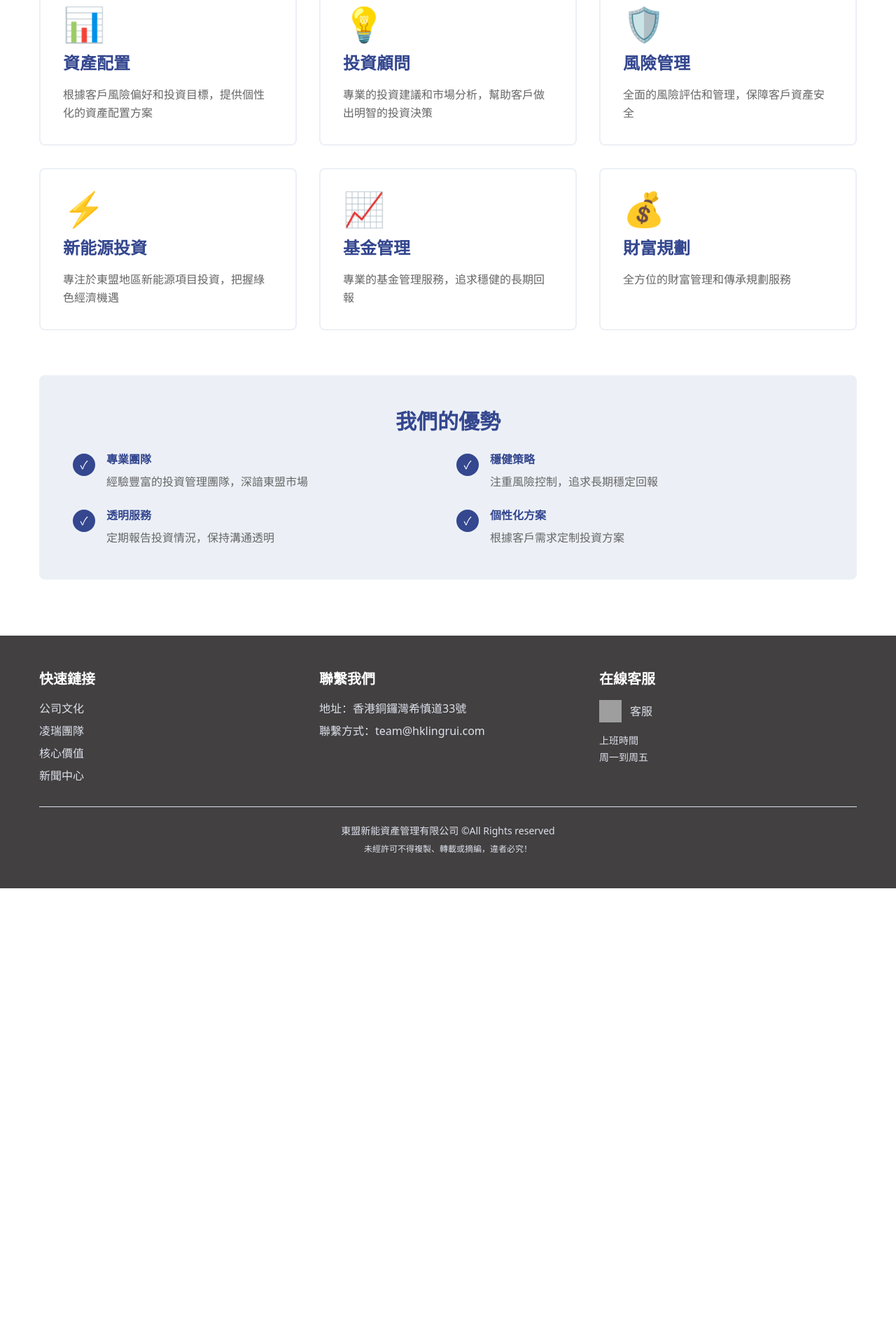
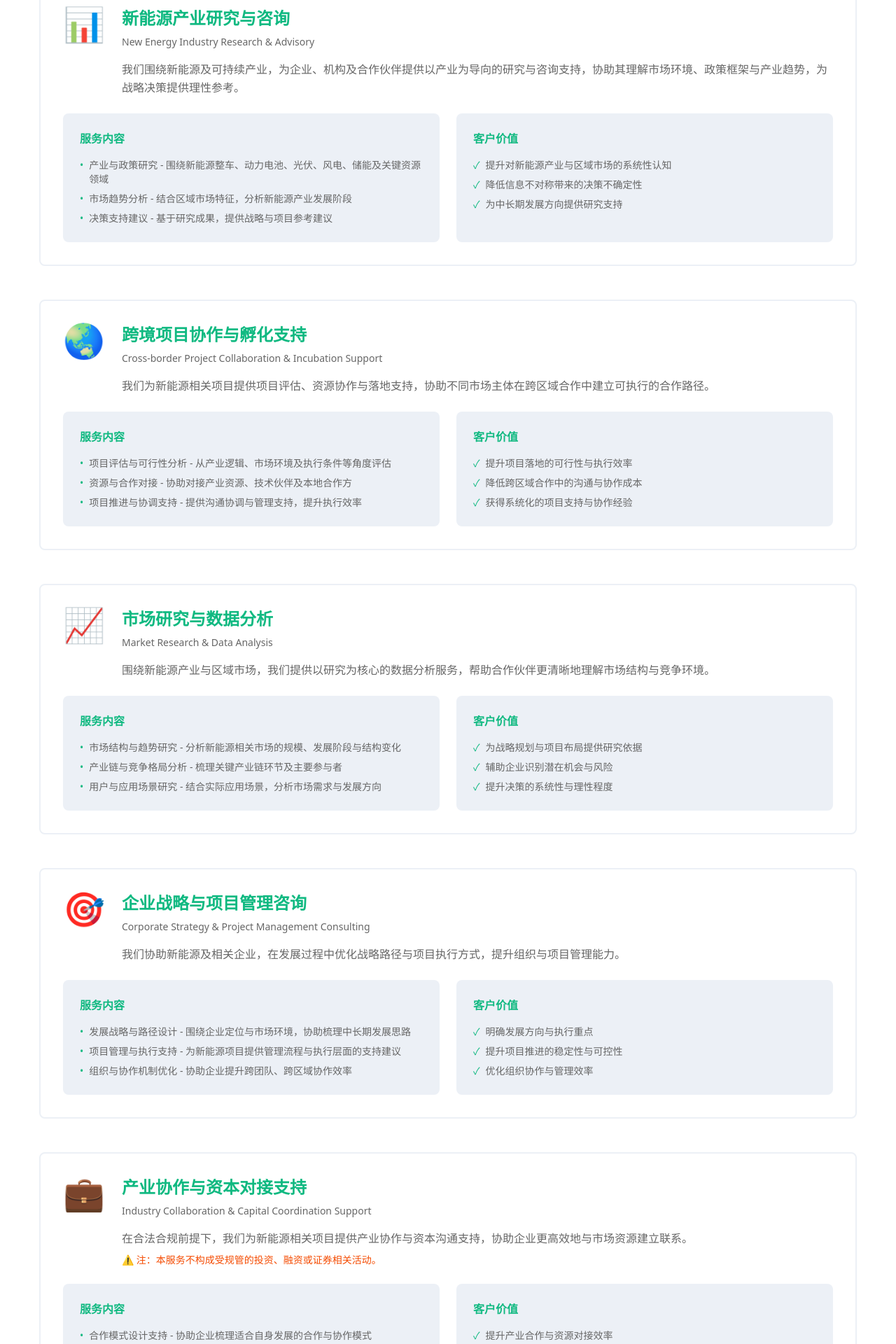
Before and after one commit to liuyuanyuan0088/coderocket--kpKoQ-yhyg, a React (Vite) app: page /services in a window 1280 px wide. Shown: the part 300-2220 px from the top of the page at 70% size. Before the commit the page ends 1569 px from the top, so only its background shows below. Built offline with nearby package versions, Linux system fonts and the light colour scheme; grey boxes are pictures that could not be loaded.

Commit message:
Update files - Version 6

```diff
--- a/src/components/CoreValues.tsx
+++ b/src/components/CoreValues.tsx
@@ -1,36 +1,45 @@
 function CoreValues() {
   const values = [
     {
-      icon: 'https://hklingrui.com/pc/images/gc.png',
-      title: '共創',
-      description: '團隊是我們最強的競爭力，我們堅信協作創造最大的價值。每位成員的智慧與努力，構築了我們不斷進步的動力。'
+      icon: '🤝',
+      title: '协同共创',
+      subtitle: 'Collaboration',
+      description: '我们相信，真正的竞争力来自协作。通过跨区域、跨产业、跨专业的深度合作，整合多方优势，共同创造长期价值。'
     },
     {
-      icon: 'https://hklingrui.com/pc/images/dc.png',
-      title: '洞察',
-      description: '成功的投資源於對市場、趨勢和週期的深刻理解。我們將持續以敏銳的洞察力為客戶提供獨到的市場分析與前瞻建議。'
+      icon: '🔍',
+      title: '产业洞察',
+      subtitle: 'Insight',
+      description: '一切决策，源于对产业的理解。我们持续关注新能源技术演进、政策环境与产业周期变化，以研究为基础，提供理性、前瞻且可执行的判断支持。'
     },
     {
-      icon: 'https://hklingrui.com/pc/images/wj.png',
-      title: '穩進',
-      description: '我們秉持理性投資理念，始終堅持長期主義。無論市場環境如何變化，我們始終穩步前行。'
+      icon: '⚖️',
+      title: '稳健前行',
+      subtitle: 'Prudence',
+      description: '我们坚持长期主义与稳健原则。在面对市场波动与环境变化时，保持理性判断，重视风险识别与管理，避免短期行为，追求可持续发展。'
     },
     {
-      icon: 'https://hklingrui.com/pc/images/xr.png',
-      title: '信任',
-      description: '透明與責任是我們建立的基石。我們致力於通過專業的服務和可靠的執行，贏得客戶、團隊及市場的信任。'
+      icon: '🤍',
+      title: '诚信信任',
+      subtitle: 'Trust',
+      description: '信任是合作的基础。我们重视透明沟通、责任意识与专业操守，通过可靠的执行与持续的价值创造，赢得合作伙伴、团队与市场的长期信任。'
     },
     {
-      icon: 'https://hklingrui.com/pc/images/jh.png',
-      title: '進化',
-      description: '時代不斷進化，我們也在不斷成長。通過不斷學習和實踐，我們優化決策與團隊管理，始終保持行業領先地位。'
+      icon: '🌱',
+      title: '持续进化',
+      subtitle: 'Evolution',
+      description: '新能源产业不断演进，我们亦持续成长。通过学习、实践与复盘，不断优化专业能力与协作方式，在变化中保持清醒，在进化中坚守初心。'
     }
   ];
   return (
     <section className="py-20 bg-white">
       <div className="mx-auto px-4 max-w-[1200px]">
         <div className="text-center mb-16">
-          <h2 className="text-4xl font-bold text-[#34478F] mb-4">核心價值觀</h2>
+          <h2 className="text-4xl font-bold text-[#10B981] mb-4">核心价值观</h2>
+          <p className="text-lg text-[#5A5A5A]">Core Values</p>
+          <p className="text-[#666666] mt-4">
+            在新能源产业与跨境合作的复杂环境中，我们以以下五大价值观，指引团队稳健前行
+          </p>
         </div>
         <div className="grid grid-cols-1 md:grid-cols-2 lg:grid-cols-3 gap-8">
           {values.map((value, index) => (
@@ -39,13 +48,10 @@ function CoreValues() {
               className="bg-[#ECF0F6] rounded-lg p-8 hover:shadow-lg transition-shadow"
             >
               <div className="flex justify-center mb-6">
-                <img
-                  src={value.icon}
-                  alt={value.title}
-                  className="h-16 w-16"
-                />
+                <div className="text-5xl">{value.icon}</div>
               </div>
-              <h3 className="text-2xl font-bold text-[#34478F] mb-4 text-center">{value.title}</h3>
+              <h3 className="text-2xl font-bold text-[#10B981] mb-2 text-center">{value.title}</h3>
+              <p className="text-sm text-[#10B981] mb-4 text-center">{value.subtitle}</p>
               <p className="text-[#666666] leading-relaxed text-center">{value.description}</p>
             </div>
           ))}
--- a/src/pages/CompanyCulture.tsx
+++ b/src/pages/CompanyCulture.tsx
@@ -7,61 +7,102 @@ function CompanyCulture() {
       <div className="pt-32 pb-20">
         <div className="mx-auto px-4 max-w-[1200px]">
           <div className="text-center mb-12">
-            <h1 className="text-5xl font-bold text-[#34478F] mb-6">公司文化</h1>
-            <p className="text-xl text-[#5A5A5A]">秉持專業、創新、穩健的經營理念</p>
+            <h1 className="text-5xl font-bold text-[#10B981] mb-6">公司文化</h1>
+            <p className="text-xl text-[#5A5A5A]">Company Culture</p>
           </div>
-          <div className="grid grid-cols-1 md:grid-cols-2 gap-12 mb-16">
-            <div className="bg-[#ECF0F6] rounded-lg p-8">
-              <h2 className="text-3xl font-bold text-[#34478F] mb-4">我們的使命</h2>
-              <p className="text-[#666666] leading-relaxed">
-                致力於為客戶創造長期穩健的投資回報，通過專業的資產管理服務，
-                幫助客戶實現財富增值目標。我們專注於東盟地區新能源領域，
-                把握綠色經濟發展機遇，為可持續發展做出貢獻。
+          <div className="mb-16">
+            <div className="bg-gradient-to-r from-[#10B981] to-[#059669] rounded-lg p-12 text-white mb-8">
+              <h2 className="text-3xl font-bold mb-4">使命 Mission</h2>
+              <p className="text-2xl font-semibold mb-6">连接产业价值，推动可持续未来</p>
+              <p className="text-lg leading-relaxed">
+                東盟新能資產管理有限公司立足新能源与可持续产业领域，
+                以产业研究、跨境协作与项目支持为核心能力，
+                连接资本、技术与市场资源，
+                协助合作伙伴在复杂多变的区域与全球环境中，
+                实现长期、稳健与可持续的发展。
+                我们关注的不只是资源配置，更是价值如何被理解、形成并真正落地。
               </p>
             </div>
-            <div className="bg-[#ECF0F6] rounded-lg p-8">
-              <h2 className="text-3xl font-bold text-[#34478F] mb-4">我們的願景</h2>
-              <p className="text-[#666666] leading-relaxed">
-                成為東盟地區最受信賴的新能源資產管理機構，
-                以專業的投資策略和卓越的風險管理能力，
-                為客戶提供優質的資產管理服務，創造可持續的價值。
+            <div className="bg-[#ECF0F6] rounded-lg p-12">
+              <h2 className="text-3xl font-bold text-[#10B981] mb-4">愿景 Vision</h2>
+              <p className="text-2xl font-semibold text-[#10B981] mb-6">成为值得信赖的新能源产业研究与协作平台</p>
+              <p className="text-lg text-[#666666] leading-relaxed">
+                立足中国，连接东盟，面向全球。
+                我们致力于打造一个具备前瞻视野、专业深度与高度信任度的
+                新能源产业研究与协作平台，
+                成为政府机构、产业伙伴及合作方在新能源领域中
+                长期可靠的战略支持者与协作伙伴。
               </p>
             </div>
           </div>
           <div className="mb-16">
-            <h2 className="text-3xl font-bold text-[#34478F] mb-8 text-center">企業文化核心</h2>
-            <div className="grid grid-cols-1 md:grid-cols-3 gap-8">
-              <div className="text-center">
-                <div className="bg-[#34478F] text-white rounded-full w-20 h-20 flex items-center justify-center mx-auto mb-4 text-2xl font-bold">
-                  專
-                </div>
-                <h3 className="text-xl font-bold text-[#34478F] mb-2">專業</h3>
-                <p className="text-[#666666]">深厚的行業知識和專業的投資管理能力</p>
+            <h2 className="text-3xl font-bold text-[#10B981] mb-8 text-center">核心价值观 Core Values</h2>
+            <p className="text-center text-[#666666] mb-12">
+              在新能源产业与跨境合作的复杂环境中，我们以以下五大价值观，指引团队稳健前行。
+            </p>
+            <div className="grid grid-cols-1 md:grid-cols-2 lg:grid-cols-3 gap-8">
+              <div className="bg-white border-2 border-[#10B981] rounded-lg p-8 hover:shadow-lg transition-shadow">
+                <div className="text-4xl mb-4">🤝</div>
+                <h3 className="text-xl font-bold text-[#10B981] mb-2">协同共创</h3>
+                <p className="text-sm text-[#10B981] mb-4">Collaboration</p>
+                <p className="text-[#666666] leading-relaxed">
+                  我们相信，真正的竞争力来自协作。
+                  通过跨区域、跨产业、跨专业的深度合作，
+                  整合多方优势，共同创造长期价值。
+                </p>
               </div>
-              <div className="text-center">
-                <div className="bg-[#34478F] text-white rounded-full w-20 h-20 flex items-center justify-center mx-auto mb-4 text-2xl font-bold">
-                  創
-                </div>
-                <h3 className="text-xl font-bold text-[#34478F] mb-2">創新</h3>
-                <p className="text-[#666666]">不斷創新投資策略，把握市場機遇</p>
+              <div className="bg-white border-2 border-[#10B981] rounded-lg p-8 hover:shadow-lg transition-shadow">
+                <div className="text-4xl mb-4">🔍</div>
+                <h3 className="text-xl font-bold text-[#10B981] mb-2">产业洞察</h3>
+                <p className="text-sm text-[#10B981] mb-4">Insight</p>
+                <p className="text-[#666666] leading-relaxed">
+                  一切决策，源于对产业的理解。
+                  我们持续关注新能源技术演进、政策环境与产业周期变化，
+                  以研究为基础，提供理性、前瞻且可执行的判断支持。
+                </p>
               </div>
-              <div className="text-center">
-                <div className="bg-[#34478F] text-white rounded-full w-20 h-20 flex items-center justify-center mx-auto mb-4 text-2xl font-bold">
-                  穩
-                </div>
-                <h3 className="text-xl font-bold text-[#34478F] mb-2">穩健</h3>
-                <p className="text-[#666666]">穩健的風險管理，保障客戶資產安全</p>
+              <div className="bg-white border-2 border-[#10B981] rounded-lg p-8 hover:shadow-lg transition-shadow">
+                <div className="text-4xl mb-4">⚖️</div>
+                <h3 className="text-xl font-bold text-[#10B981] mb-2">稳健前行</h3>
+                <p className="text-sm text-[#10B981] mb-4">Prudence</p>
+                <p className="text-[#666666] leading-relaxed">
+                  我们坚持长期主义与稳健原则。
+                  在面对市场波动与环境变化时，
+                  保持理性判断，重视风险识别与管理，
+                  避免短期行为，追求可持续发展。
+                </p>
+              </div>
+              <div className="bg-white border-2 border-[#10B981] rounded-lg p-8 hover:shadow-lg transition-shadow">
+                <div className="text-4xl mb-4">🤍</div>
+                <h3 className="text-xl font-bold text-[#10B981] mb-2">诚信信任</h3>
+                <p className="text-sm text-[#10B981] mb-4">Trust</p>
+                <p className="text-[#666666] leading-relaxed">
+                  信任是合作的基础。
+                  我们重视透明沟通、责任意识与专业操守，
+                  通过可靠的执行与持续的价值创造，
+                  赢得合作伙伴、团队与市场的长期信任。
+                </p>
+              </div>
+              <div className="bg-white border-2 border-[#10B981] rounded-lg p-8 hover:shadow-lg transition-shadow">
+                <div className="text-4xl mb-4">🌱</div>
+                <h3 className="text-xl font-bold text-[#10B981] mb-2">持续进化</h3>
+                <p className="text-sm text-[#10B981] mb-4">Evolution</p>
+                <p className="text-[#666666] leading-relaxed">
+                  新能源产业不断演进，我们亦持续成长。
+                  通过学习、实践与复盘，不断优化专业能力与协作方式，
+                  在变化中保持清醒，在进化中坚守初心。
+                </p>
               </div>
             </div>
           </div>
-          <div className="bg-gradient-to-r from-[#34478F] to-[#5B6FB5] rounded-lg p-12 text-white text-center">
-            <h2 className="text-3xl font-bold mb-4">加入我們</h2>
+          <div className="bg-gradient-to-r from-[#10B981] to-[#059669] rounded-lg p-12 text-white text-center">
+            <h2 className="text-3xl font-bold mb-4">加入我们 Join Us</h2>
             <p className="text-lg mb-6">
-              我們正在尋找志同道合的專業人才，一起開創美好未來
+              我们欢迎认同长期主义、理性判断与协作精神的伙伴加入团队。
+              在这里，你将与来自不同背景的专业人士共同工作，
+              参与新能源与跨境产业合作的真实实践，
+              在稳健中成长，在协作中创造长期价值。
             </p>
-            <button className="bg-white text-[#34478F] px-8 py-3 rounded-lg font-bold hover:bg-gray-100 transition-colors cursor-pointer">
-              查看職位
-            </button>
           </div>
         </div>
       </div>
--- a/src/pages/Services.tsx
+++ b/src/pages/Services.tsx
@@ -3,34 +3,101 @@ import Footer from '../components/Footer';
 function Services() {
   const services = [
     {
-      title: '資產配置',
-      description: '根據客戶風險偏好和投資目標，提供個性化的資產配置方案',
-      icon: '📊'
+      title: '新能源产业研究与咨询',
+      subtitle: 'New Energy Industry Research & Advisory',
+      description: '我们围绕新能源及可持续产业，为企业、机构及合作伙伴提供以产业为导向的研究与咨询支持，协助其理解市场环境、政策框架与产业趋势，为战略决策提供理性参考。',
+      icon: '📊',
+      services: [
+        '产业与政策研究 - 围绕新能源整车、动力电池、光伏、风电、储能及关键资源领域',
+        '市场趋势分析 - 结合区域市场特征，分析新能源产业发展阶段',
+        '决策支持建议 - 基于研究成果，提供战略与项目参考建议'
+      ],
+      value: [
+        '提升对新能源产业与区域市场的系统性认知',
+        '降低信息不对称带来的决策不确定性',
+        '为中长期发展方向提供研究支持'
+      ]
     },
     {
-      title: '投資顧問',
-      description: '專業的投資建議和市場分析，幫助客戶做出明智的投資決策',
-      icon: '💡'
+      title: '跨境项目协作与孵化支持',
+      subtitle: 'Cross-border Project Collaboration & Incubation Support',
+      description: '我们为新能源相关项目提供项目评估、资源协作与落地支持，协助不同市场主体在跨区域合作中建立可执行的合作路径。',
+      icon: '🌏',
+      services: [
+        '项目评估与可行性分析 - 从产业逻辑、市场环境及执行条件等角度评估',
+        '资源与合作对接 - 协助对接产业资源、技术伙伴及本地合作方',
+        '项目推进与协调支持 - 提供沟通协调与管理支持，提升执行效率'
+      ],
+      value: [
+        '提升项目落地的可行性与执行效率',
+        '降低跨区域合作中的沟通与协作成本',
+        '获得系统化的项目支持与协作经验'
+      ]
     },
     {
-      title: '風險管理',
-      description: '全面的風險評估和管理，保障客戶資產安全',
-      icon: '🛡️'
+      title: '市场研究与数据分析',
+      subtitle: 'Market Research & Data Analysis',
+      description: '围绕新能源产业与区域市场，我们提供以研究为核心的数据分析服务，帮助合作伙伴更清晰地理解市场结构与竞争环境。',
+      icon: '📈',
+      services: [
+        '市场结构与趋势研究 - 分析新能源相关市场的规模、发展阶段与结构变化',
+        '产业链与竞争格局分析 - 梳理关键产业链环节及主要参与者',
+        '用户与应用场景研究 - 结合实际应用场景，分析市场需求与发展方向'
+      ],
+      value: [
+        '为战略规划与项目布局提供研究依据',
+        '辅助企业识别潜在机会与风险',
+        '提升决策的系统性与理性程度'
+      ]
     },
     {
-      title: '新能源投資',
-      description: '專注於東盟地區新能源項目投資，把握綠色經濟機遇',
-      icon: '⚡'
+      title: '企业战略与项目管理咨询',
+      subtitle: 'Corporate Strategy & Project Management Consulting',
+      description: '我们协助新能源及相关企业，在发展过程中优化战略路径与项目执行方式，提升组织与项目管理能力。',
+      icon: '🎯',
+      services: [
+        '发展战略与路径设计 - 围绕企业定位与市场环境，协助梳理中长期发展思路',
+        '项目管理与执行支持 - 为新能源项目提供管理流程与执行层面的支持建议',
+        '组织与协作机制优化 - 协助企业提升跨团队、跨区域协作效率'
+      ],
+      value: [
+        '明确发展方向与执行重点',
+        '提升项目推进的稳定性与可控性',
+        '优化组织协作与管理效率'
+      ]
     },
     {
-      title: '基金管理',
-      description: '專業的基金管理服務，追求穩健的長期回報',
-      icon: '📈'
+      title: '产业协作与资本对接支持',
+      subtitle: 'Industry Collaboration & Capital Coordination Support',
+      description: '在合法合规前提下，我们为新能源相关项目提供产业协作与资本沟通支持，协助企业更高效地与市场资源建立联系。',
+      icon: '💼',
+      note: '注：本服务不构成受规管的投资、融资或证券相关活动。',
+      services: [
+        '合作模式设计支持 - 协助企业梳理适合自身发展的合作与协作模式',
+        '产业与资源沟通协调 - 在产业合作框架下，协助企业与相关机构、产业方进行沟通',
+        '资本结构与发展路径研究 - 从研究与规划角度，协助企业理解不同发展阶段的资本路径'
+      ],
+      value: [
+        '提升产业合作与资源对接效率',
+        '为企业发展提供结构性参考',
+        '降低跨主体合作中的信息成本'
+      ]
     },
     {
-      title: '財富規劃',
-      description: '全方位的財富管理和傳承規劃服務',
-      icon: '💰'
+      title: '合作沟通与关系管理支持',
+      subtitle: 'Stakeholder & Partner Relations Support',
+      description: '我们协助企业建立清晰、理性的沟通机制，提升与合作伙伴及相关方之间的信任与协作效率。',
+      icon: '🤝',
+      services: [
+        '合作沟通机制设计 - 协助企业建立规范、透明的对外沟通方式',
+        '合作活动与交流支持 - 支持企业组织产业交流与合作活动',
+        '风险沟通与舆情应对建议 - 为企业提供沟通层面的风险应对与建议支持'
+      ],
+      value: [
+        '提升企业对外沟通的专业度',
+        '强化合作伙伴之间的信任基础',
+        '降低合作过程中的沟通风险'
+      ]
     }
   ];
   return (
@@ -39,61 +106,52 @@ function Services() {
       <div className="pt-32 pb-20">
         <div className="mx-auto px-4 max-w-[1200px]">
           <div className="text-center mb-12">
-            <h1 className="text-5xl font-bold text-[#34478F] mb-6">服務與解決方案</h1>
-            <p className="text-xl text-[#5A5A5A]">提供全方位資產管理與投資顧問服務</p>
+            <h1 className="text-5xl font-bold text-[#10B981] mb-6">服务与解决方案</h1>
+            <p className="text-xl text-[#5A5A5A]">Services & Solutions</p>
           </div>
-          <div className="grid grid-cols-1 md:grid-cols-2 lg:grid-cols-3 gap-8 mb-16">
+          <div className="space-y-12">
             {services.map((service, index) => (
               <div
                 key={index}
-                className="bg-white border-2 border-[#ECF0F6] rounded-lg p-8 hover:shadow-lg hover:border-[#34478F] transition-all cursor-pointer"
+                className="bg-white border-2 border-[#ECF0F6] rounded-lg p-8 hover:shadow-lg hover:border-[#10B981] transition-all"
               >
-                <div className="text-5xl mb-4">{service.icon}</div>
-                <h3 className="text-2xl font-bold text-[#34478F] mb-4">{service.title}</h3>
-                <p className="text-[#666666] leading-relaxed">{service.description}</p>
+                <div className="flex items-start gap-6 mb-6">
+                  <div className="text-5xl flex-shrink-0">{service.icon}</div>
+                  <div>
+                    <h3 className="text-2xl font-bold text-[#10B981] mb-2">{service.title}</h3>
+                    <p className="text-sm text-[#666666] mb-4">{service.subtitle}</p>
+                    <p className="text-[#666666] leading-relaxed">{service.description}</p>
+                    {service.note && (
+                      <p className="text-sm text-orange-600 mt-2">⚠️ {service.note}</p>
+                    )}
+                  </div>
+                </div>
+                <div className="grid grid-cols-1 md:grid-cols-2 gap-6">
+                  <div className="bg-[#ECF0F6] rounded-lg p-6">
+                    <h4 className="font-bold text-[#10B981] mb-4">服务内容</h4>
+                    <ul className="space-y-2">
+                      {service.services.map((item, idx) => (
+                        <li key={idx} className="text-sm text-[#666666] flex items-start gap-2">
+                          <span className="text-[#10B981] flex-shrink-0">•</span>
+                          <span>{item}</span>
+                        </li>
+                      ))}
+                    </ul>
+                  </div>
+                  <div className="bg-[#ECF0F6] rounded-lg p-6">
+                    <h4 className="font-bold text-[#10B981] mb-4">客户价值</h4>
+                    <ul className="space-y-2">
+                      {service.value.map((item, idx) => (
+                        <li key={idx} className="text-sm text-[#666666] flex items-start gap-2">
+                          <span className="text-[#10B981] flex-shrink-0">✓</span>
+                          <span>{item}</span>
+                        </li>
+                      ))}
+                    </ul>
+                  </div>
+                </div>
               </div>
             ))}
-          </div>
-          <div className="bg-[#ECF0F6] rounded-lg p-12">
-            <h2 className="text-3xl font-bold text-[#34478F] mb-6 text-center">我們的優勢</h2>
-            <div className="grid grid-cols-1 md:grid-cols-2 gap-6">
-              <div className="flex items-start gap-4">
-                <div className="bg-[#34478F] text-white rounded-full w-8 h-8 flex items-center justify-center flex-shrink-0 mt-1">
-                  ✓
-                </div>
-                <div>
-                  <h4 className="font-bold text-[#34478F] mb-2">專業團隊</h4>
-                  <p className="text-[#666666]">經驗豐富的投資管理團隊，深諳東盟市場</p>
-                </div>
-              </div>
-              <div className="flex items-start gap-4">
-                <div className="bg-[#34478F] text-white rounded-full w-8 h-8 flex items-center justify-center flex-shrink-0 mt-1">
-                  ✓
-                </div>
-                <div>
-                  <h4 className="font-bold text-[#34478F] mb-2">穩健策略</h4>
-                  <p className="text-[#666666]">注重風險控制，追求長期穩定回報</p>
-                </div>
-              </div>
-              <div className="flex items-start gap-4">
-                <div className="bg-[#34478F] text-white rounded-full w-8 h-8 flex items-center justify-center flex-shrink-0 mt-1">
-                  ✓
-                </div>
-                <div>
-                  <h4 className="font-bold text-[#34478F] mb-2">透明服務</h4>
-                  <p className="text-[#666666]">定期報告投資情況，保持溝通透明</p>
-                </div>
-              </div>
-              <div className="flex items-start gap-4">
-                <div className="bg-[#34478F] text-white rounded-full w-8 h-8 flex items-center justify-center flex-shrink-0 mt-1">
-                  ✓
-                </div>
-                <div>
-                  <h4 className="font-bold text-[#34478F] mb-2">個性化方案</h4>
-                  <p className="text-[#666666]">根據客戶需求定制投資方案</p>
-                </div>
-              </div>
-            </div>
           </div>
         </div>
       </div>
```
Also changed, not shown: src/pages/AboutUs.tsx (+107 -51 lines).
